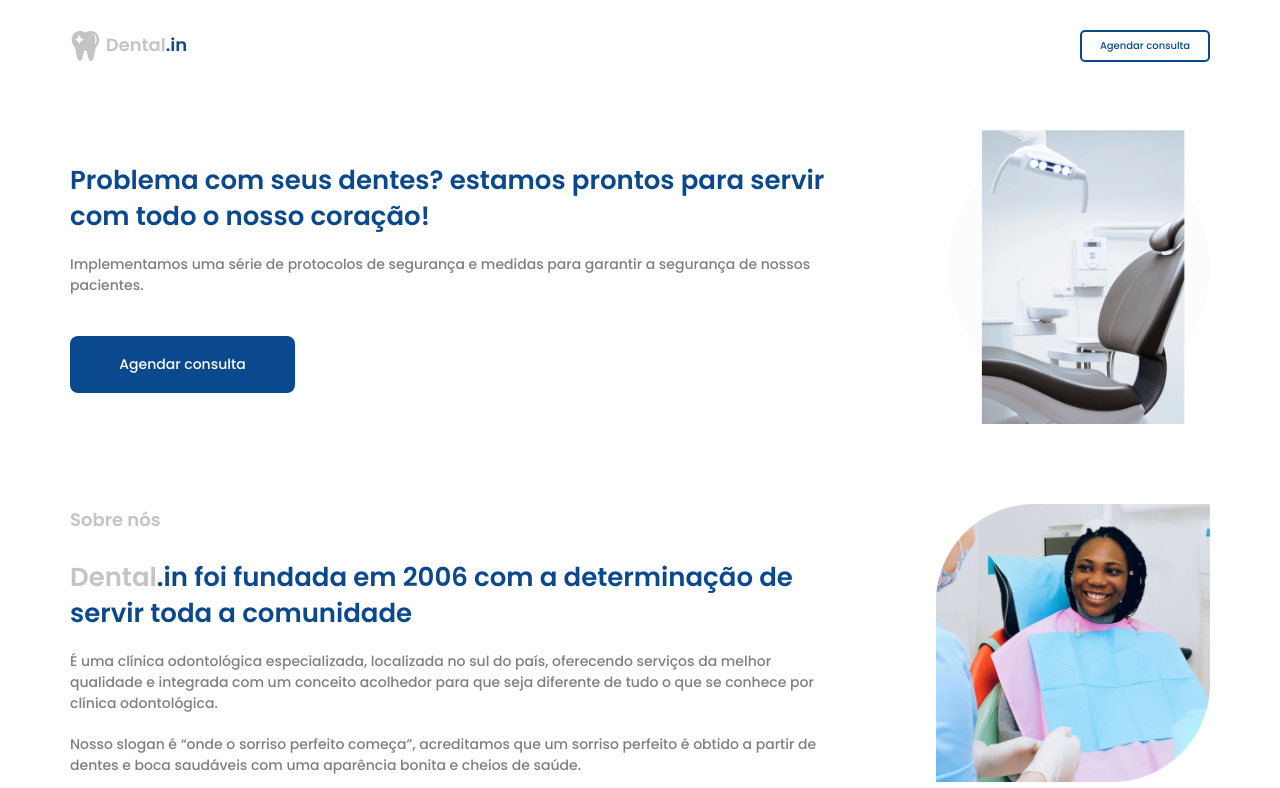
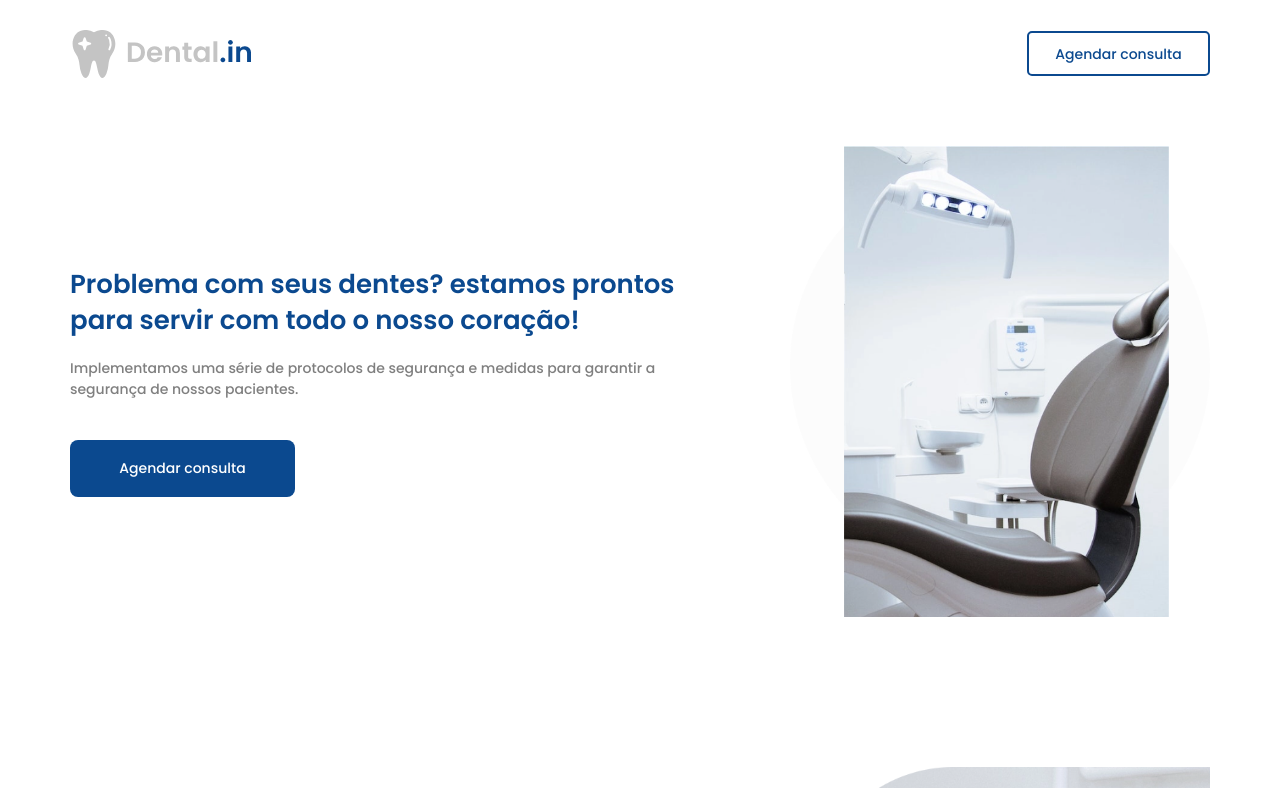
Before and after one commit to felipega-web/site-dentalin, a plain HTML site: page index.html in a window 1280 px wide. Shown: the top 788 px of the page. Drawn offline with Linux system fonts and the light colour scheme.

Commit message:
Created: CSS Min-Width 1024px

```diff
--- a/style.css
+++ b/style.css
@@ -346,3 +346,39 @@ html {
     margin-top: 0;
   }
 }
+
+@media (min-width: 1024px) {
+  /* Global */
+  .about-us,
+  .services,
+  .bottom-slogan-container,
+  .footer {
+    margin-top: 15rem;
+  }
+
+  /* Header */
+  .header__logo {
+    width: 18.1rem;
+  }
+
+  .header__cta {
+    width: 18.3rem;
+    height: 4.5rem;
+    font-size: 1.4rem;
+  }
+
+  /* Presentation */
+  .presentation__image {
+    max-width: 42rem;
+  }
+
+  /* About us */
+  .about-us__image {
+    max-width: 40rem;
+  }
+
+  /* Bottom slogan */
+  .bottom-slogan__image {
+    max-width: 43.1rem;
+  }
+}
```
